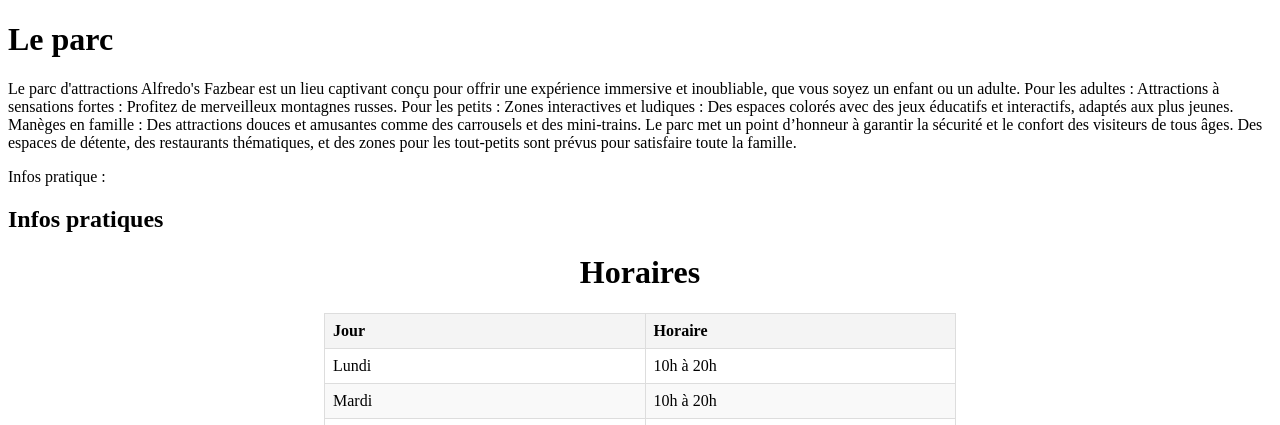
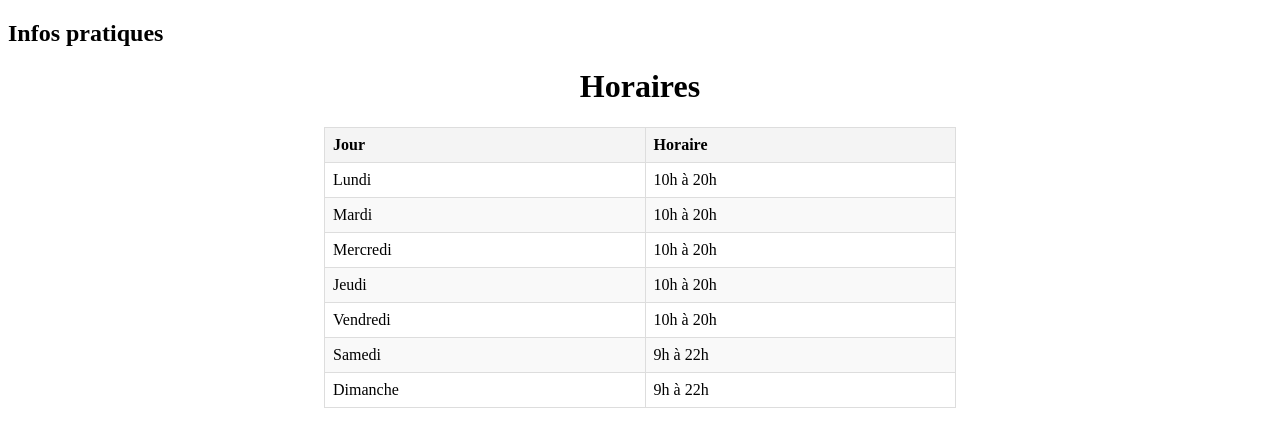
Before and after one commit to nathanremond/alfredopark, a PHP site: page / in a window 1280 px wide. Shown: the top 425 px of the page. Run offline with PHP 8.4, Linux system fonts and the light colour scheme.

Commit message:
[fix] Page home + Models

```diff
--- /dev/null
+++ b/src/Models/test.php
@@ -0,0 +1,3 @@
+<?php
+
+#todo
--- a/src/Views/home.php
+++ b/src/Views/home.php
@@ -4,31 +4,6 @@
     <meta charset="UTF-8">
     <meta name="viewport" content="width=device-width, initial-scale=1.0">
     <title>Alfredo's Park</title>
-</head>
-<body>
-
-    <h1>Le parc</h1>
-    <p>Le parc d'attractions Alfredo's Fazbear est un lieu captivant conçu pour offrir une expérience immersive et inoubliable, que vous soyez un enfant ou un adulte.
-
-    Pour les adultes :
-    Attractions à sensations fortes : Profitez de merveilleux montagnes russes.
-
-    Pour les petits :
-    Zones interactives et ludiques : Des espaces colorés avec des jeux éducatifs et interactifs, adaptés aux plus jeunes.
-    Manèges en famille : Des attractions douces et amusantes comme des carrousels et des mini-trains.
-
-    Le parc met un point d’honneur à garantir la sécurité et le confort des visiteurs de tous âges. Des espaces de détente, des restaurants thématiques, et des zones pour les tout-petits sont prévus pour satisfaire toute la famille.</p>
-
-
-
-    <p>Infos pratique :
-
-    <!DOCTYPE html>
-<html lang="fr">
-<head>
-    <meta charset="UTF-8">
-    <meta name="viewport" content="width=device-width, initial-scale=1.0">
-    <title>Horaires</title>
     <style>
         table {
             width: 50%;
```
